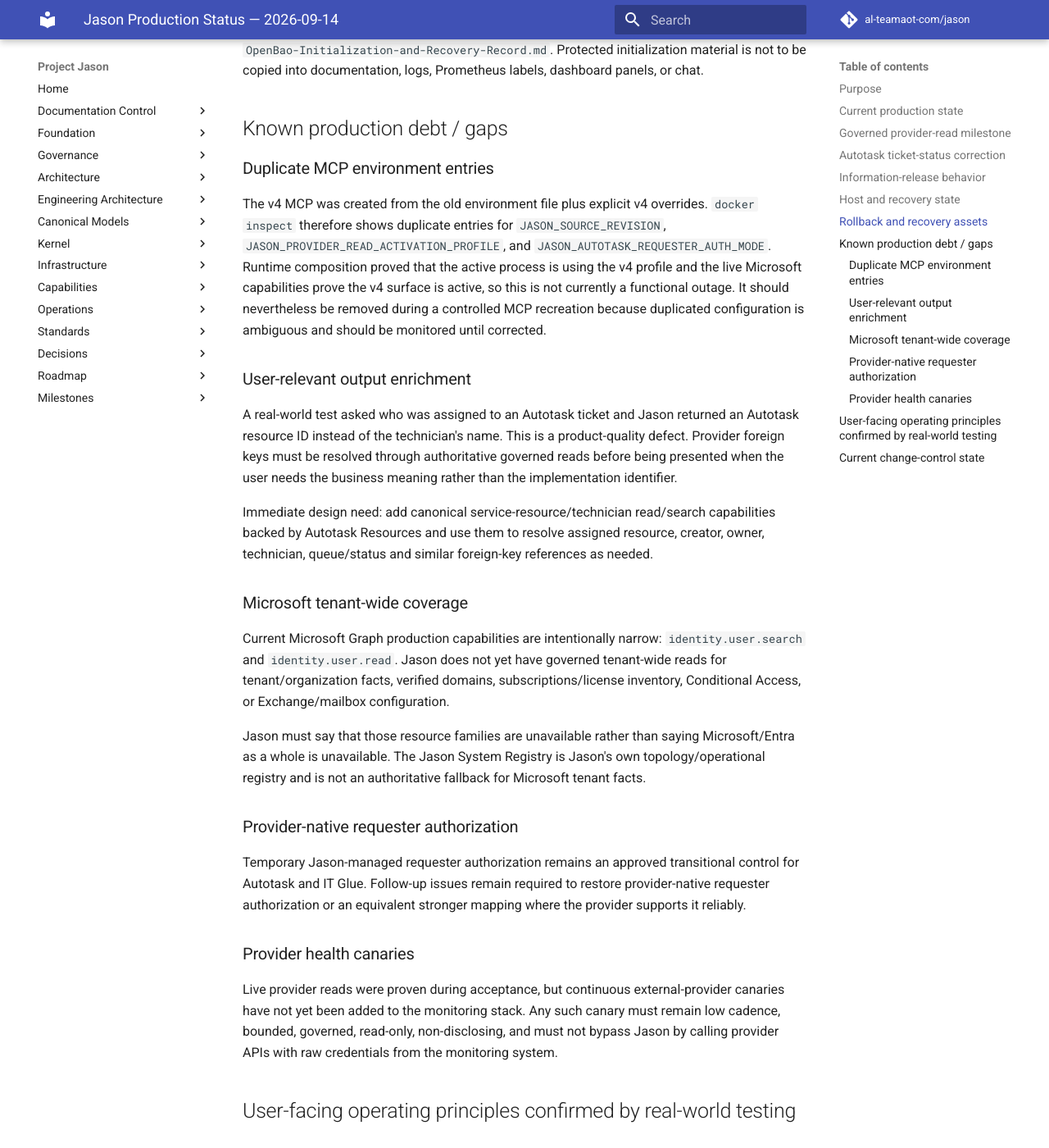
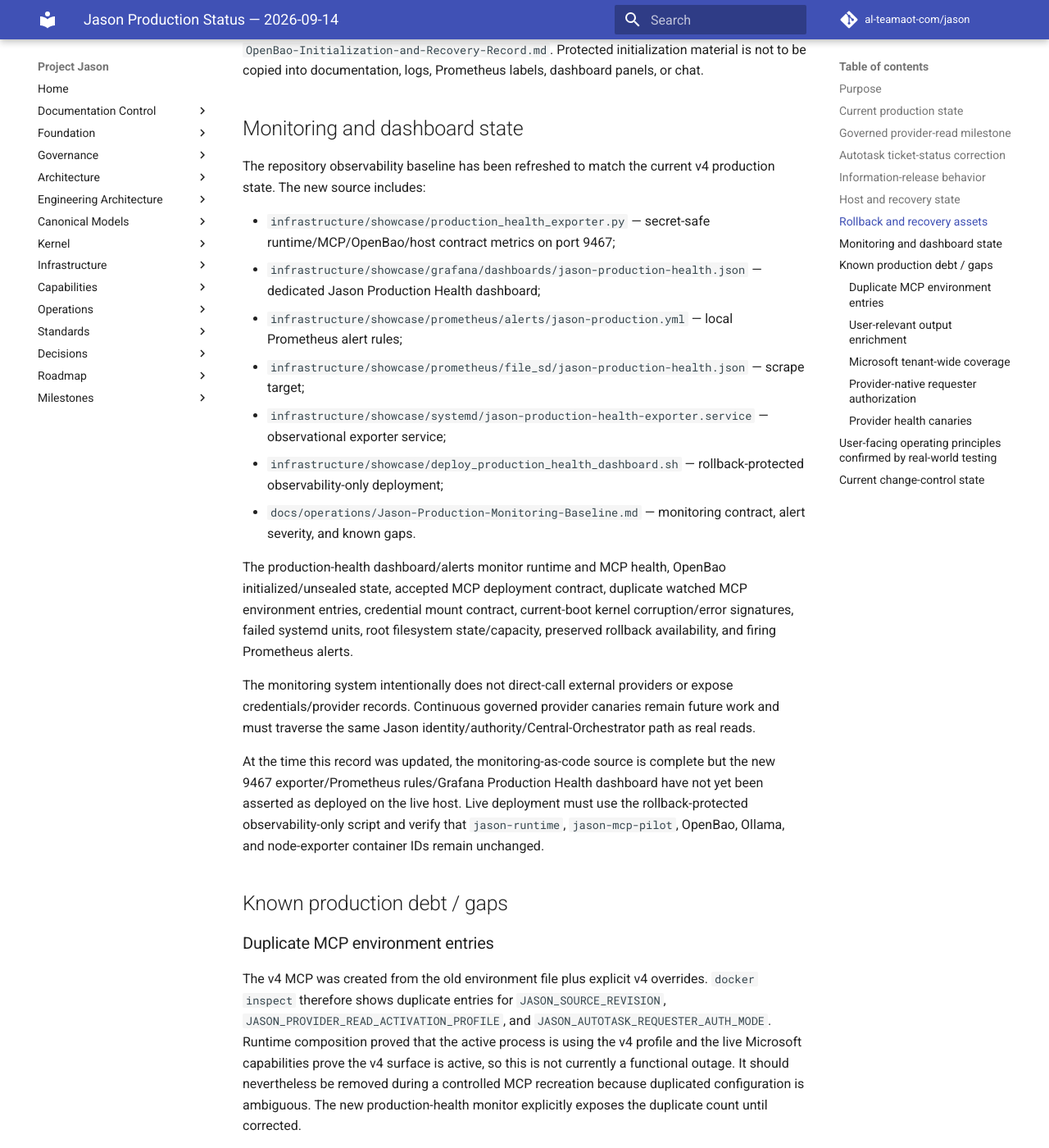
Before and after one commit to al-teamaot-com/jason, an MkDocs documentation site: the page built from docs/operations/Jason-Production-Status-2026-09-14.md, in a window 1280 px wide and 1400 px high, scrolled down 2860 px. Shown: the whole window at 82% size. Built offline with MkDocs 1.6.1 and Material for MkDocs 9.7.7, drawn with Linux system fonts in a browser that asks for light colours; comment, search, counter and statistics services are not loaded; some of the changed text lies outside the part shown.

Commit message:
Record monitoring refresh and real-world test gaps

```diff
--- a/docs/operations/Jason-Production-Status-2026-09-14.md
+++ b/docs/operations/Jason-Production-Status-2026-09-14.md
@@ -68,27 +68,45 @@
 
 OpenBao's canonical non-secret recovery documentation remains `docs/operations/Jason-OpenBao-Initialization-and-Recovery-Record.md`. Protected initialization material is not to be copied into documentation, logs, Prometheus labels, dashboard panels, or chat.
 
+## Monitoring and dashboard state
+
+The repository observability baseline has been refreshed to match the current v4 production state. The new source includes:
+
+- `infrastructure/showcase/production_health_exporter.py` — secret-safe runtime/MCP/OpenBao/host contract metrics on port 9467;
+- `infrastructure/showcase/grafana/dashboards/jason-production-health.json` — dedicated Jason Production Health dashboard;
+- `infrastructure/showcase/prometheus/alerts/jason-production.yml` — local Prometheus alert rules;
+- `infrastructure/showcase/prometheus/file_sd/jason-production-health.json` — scrape target;
+- `infrastructure/showcase/systemd/jason-production-health-exporter.service` — observational exporter service;
+- `infrastructure/showcase/deploy_production_health_dashboard.sh` — rollback-protected observability-only deployment;
+- `docs/operations/Jason-Production-Monitoring-Baseline.md` — monitoring contract, alert severity, and known gaps.
+
+The production-health dashboard/alerts monitor runtime and MCP health, OpenBao initialized/unsealed state, accepted MCP deployment contract, duplicate watched MCP environment entries, credential mount contract, current-boot kernel corruption/error signatures, failed systemd units, root filesystem state/capacity, preserved rollback availability, and firing Prometheus alerts.
+
+The monitoring system intentionally does not direct-call external providers or expose credentials/provider records. Continuous governed provider canaries remain future work and must traverse the same Jason identity/authority/Central-Orchestrator path as real reads.
+
+At the time this record was updated, the monitoring-as-code source is complete but the new 9467 exporter/Prometheus rules/Grafana Production Health dashboard have not yet been asserted as deployed on the live host. Live deployment must use the rollback-protected observability-only script and verify that `jason-runtime`, `jason-mcp-pilot`, OpenBao, Ollama, and node-exporter container IDs remain unchanged.
+
 ## Known production debt / gaps
 
 ### Duplicate MCP environment entries
 
-The v4 MCP was created from the old environment file plus explicit v4 overrides. `docker inspect` therefore shows duplicate entries for `JASON_SOURCE_REVISION`, `JASON_PROVIDER_READ_ACTIVATION_PROFILE`, and `JASON_AUTOTASK_REQUESTER_AUTH_MODE`. Runtime composition proved that the active process is using the v4 profile and the live Microsoft capabilities prove the v4 surface is active, so this is not currently a functional outage. It should nevertheless be removed during a controlled MCP recreation because duplicated configuration is ambiguous and should be monitored until corrected.
+The v4 MCP was created from the old environment file plus explicit v4 overrides. `docker inspect` therefore shows duplicate entries for `JASON_SOURCE_REVISION`, `JASON_PROVIDER_READ_ACTIVATION_PROFILE`, and `JASON_AUTOTASK_REQUESTER_AUTH_MODE`. Runtime composition proved that the active process is using the v4 profile and the live Microsoft capabilities prove the v4 surface is active, so this is not currently a functional outage. It should nevertheless be removed during a controlled MCP recreation because duplicated configuration is ambiguous. The new production-health monitor explicitly exposes the duplicate count until corrected.
 
 ### User-relevant output enrichment
 
 A real-world test asked who was assigned to an Autotask ticket and Jason returned an Autotask resource ID instead of the technician's name. This is a product-quality defect. Provider foreign keys must be resolved through authoritative governed reads before being presented when the user needs the business meaning rather than the implementation identifier.
 
-Immediate design need: add canonical service-resource/technician read/search capabilities backed by Autotask Resources and use them to resolve assigned resource, creator, owner, technician, queue/status and similar foreign-key references as needed.
+Immediate design need: add canonical service-resource/technician read/search capabilities backed by Autotask Resources and use them to resolve assigned resource, creator, owner, technician, queue/status and similar foreign-key references as needed. Tracked in GitHub issue #178.
 
 ### Microsoft tenant-wide coverage
 
 Current Microsoft Graph production capabilities are intentionally narrow: `identity.user.search` and `identity.user.read`. Jason does not yet have governed tenant-wide reads for tenant/organization facts, verified domains, subscriptions/license inventory, Conditional Access, or Exchange/mailbox configuration.
 
-Jason must say that those resource families are unavailable rather than saying Microsoft/Entra as a whole is unavailable. The Jason System Registry is Jason's own topology/operational registry and is not an authoritative fallback for Microsoft tenant facts.
+Jason must say that those resource families are unavailable rather than saying Microsoft/Entra as a whole is unavailable. The Jason System Registry is Jason's own topology/operational registry and is not an authoritative fallback for Microsoft tenant facts. Tracked in GitHub issue #179.
 
 ### Provider-native requester authorization
 
-Temporary Jason-managed requester authorization remains an approved transitional control for Autotask and IT Glue. Follow-up issues remain required to restore provider-native requester authorization or an equivalent stronger mapping where the provider supports it reliably.
+Temporary Jason-managed requester authorization remains an approved transitional control for Autotask and IT Glue. Existing follow-up issues track restoration of provider-native requester authorization or an equivalent stronger mapping where the provider supports it reliably.
 
 ### Provider health canaries
 
@@ -100,6 +118,8 @@
 2. **Capability-Aware Answer Principle** — Jason distinguishes what it can know, what it actually checked, and which capability/resource family is missing. It must not imply an entire provider is unavailable when only one capability family is unavailable, and it must not substitute a non-authoritative source.
 3. **Authoritative-source principle** — Missing capability is preferable to invented or weakly sourced information. Foreign-key enrichment and cross-provider correlation must use governed authoritative reads.
 
+The detailed architectural rule and acceptance criteria are in `docs/architecture/Jason-User-Relevant-Output-and-Capability-Awareness.md`.
+
 ## Current change-control state
 
-PR #174 remains draft/open/unmerged. The v4 production cutover did not merge the PR and did not enable provider writes. Current operational work must preserve the rollback container, authority backup, OpenBao recovery assets, and the read-only/central-orchestrator security boundary.
+PR #174 remains draft/open/unmerged. The v4 production cutover did not merge the PR and did not enable provider writes. Current operational work must preserve the rollback container, authority backup, OpenBao recovery assets, and the read-only/Central-Orchestrator security boundary.
```
